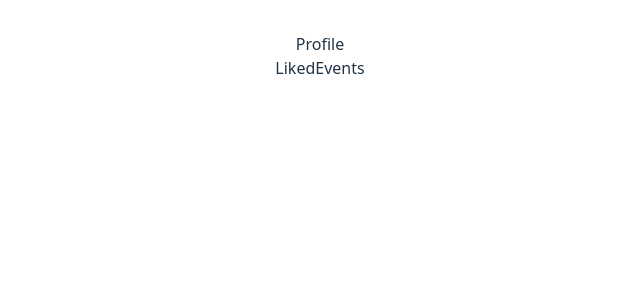
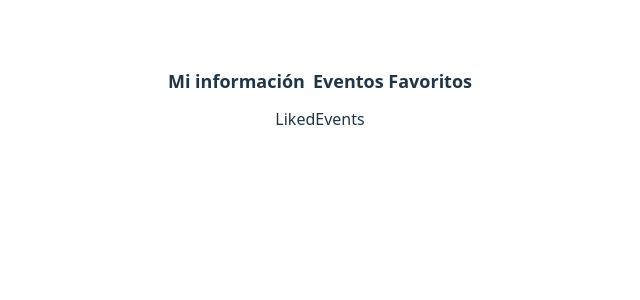
Before and after one commit to stonedjjh/React, a React (Vite) app in the folder Codigo Facilito/Curso profesional de React/proyecto/ticketmaster-events/: page /profile/liked-events in a window 1280 px wide. Shown: the top 300 px of the page, without its empty margins (320-960 px from the left). Built offline with nearby package versions, Linux system fonts and the light colour scheme.

Commit message:
feat: Se agrego la funcionalidad a los tab del nav y se agregaron sus respectivos estilos.

```diff
--- /dev/null
+++ b/Codigo Facilito/Curso profesional de React/proyecto/ticketmaster-events/src/views/Profile/Profile.module.css
@@ -0,0 +1,24 @@
+.active {
+  border-bottom: 2px solid #fff;
+}
+
+.tab {
+  font-size: 18px;
+  font-weight: 600;
+  padding-bottom: 4px;
+  cursor: pointer;
+  transition: opacity 0.2s ease;
+}
+
+.tab:hover {
+  opacity: 0.8;
+}
+
+.tabsContainer {
+  margin: 12px 0;
+}
+
+.homeLink {
+  color: #fff;
+  text-decoration: none;
+}
--- a/Codigo Facilito/Curso profesional de React/proyecto/ticketmaster-events/src/views/Profile/index.tsx
+++ b/Codigo Facilito/Curso profesional de React/proyecto/ticketmaster-events/src/views/Profile/index.tsx
@@ -1,9 +1,39 @@
-import { Outlet } from "react-router";
+import { Outlet, useLocation, useNavigate, Link } from "react-router";
+
+import styles from "./Profile.module.css";
 
 const Profile = () => {
+  // useLocation es un hook que nos permite acceder a la ubicación actual de la ruta
+  const { pathname } = useLocation();
+  const navigate =  useNavigate();
+
+  //Se agrega el manejador de evento de los tabs para redirigir a la url adecuada
+  const handlerTabClick = (path:string) => {
+         navigate(`/profile/${path}`);
+  };
+
   return (
     <div>
-      Profile
+      {/* Se agrego un Link al home */}
+      <Link to="/" className={styles.homeLink}>Inicio</Link>
+      <div className={styles.tabsContainer}>
+        {/* Con el pathname se verifica la ruta para activar los estilos correspondientes */}
+        <span
+            className={`${pathname.includes('my-info') ? styles.active : ''} ${styles.tab}`}
+            onClick={ () => handlerTabClick('my-info') }
+            style={
+              {marginRight: 8}
+            }
+            >
+              Mi información
+        </span>
+        <span
+            className={`${pathname.includes('liked-events') ? styles.active : ''} ${styles.tab}`}
+            onClick={ () => handlerTabClick('liked-events') }
+            >
+              Eventos Favoritos
+        </span>
+      </div>
       <Outlet />
     </div>
   );
```
